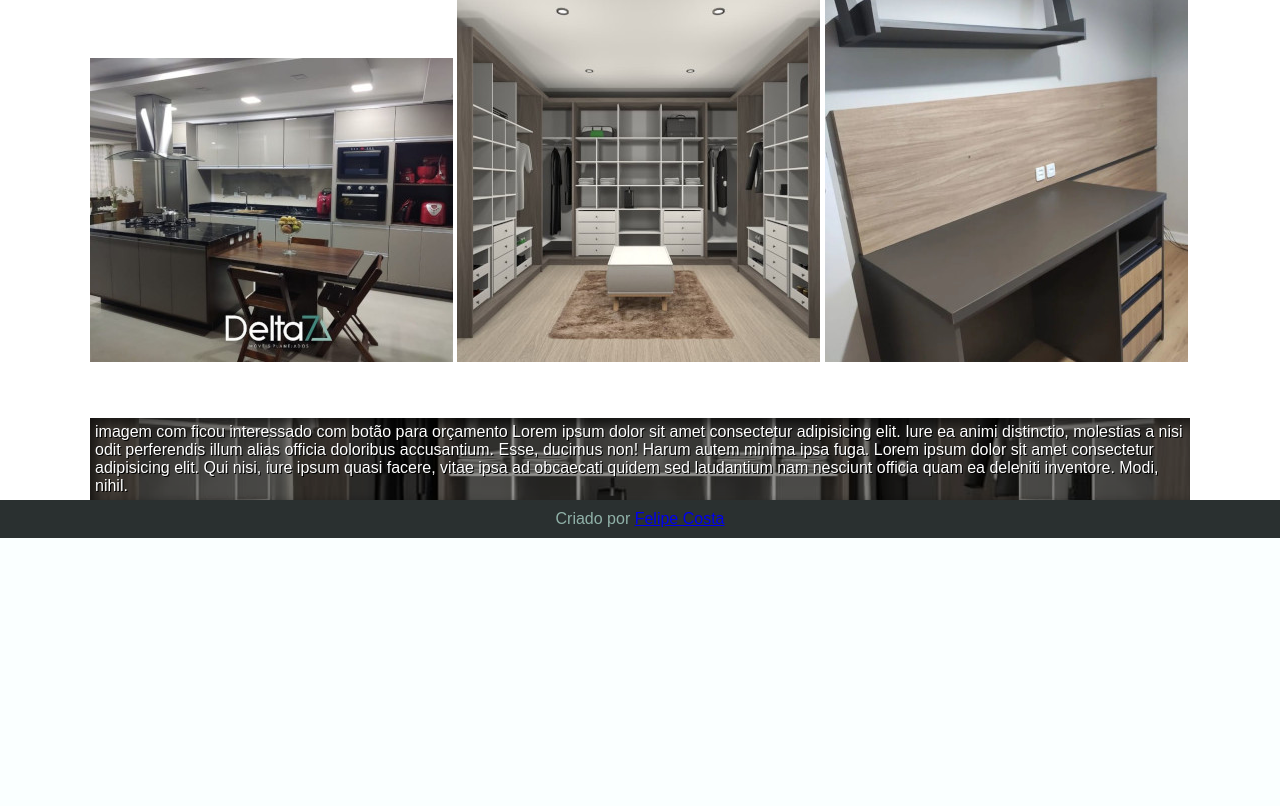
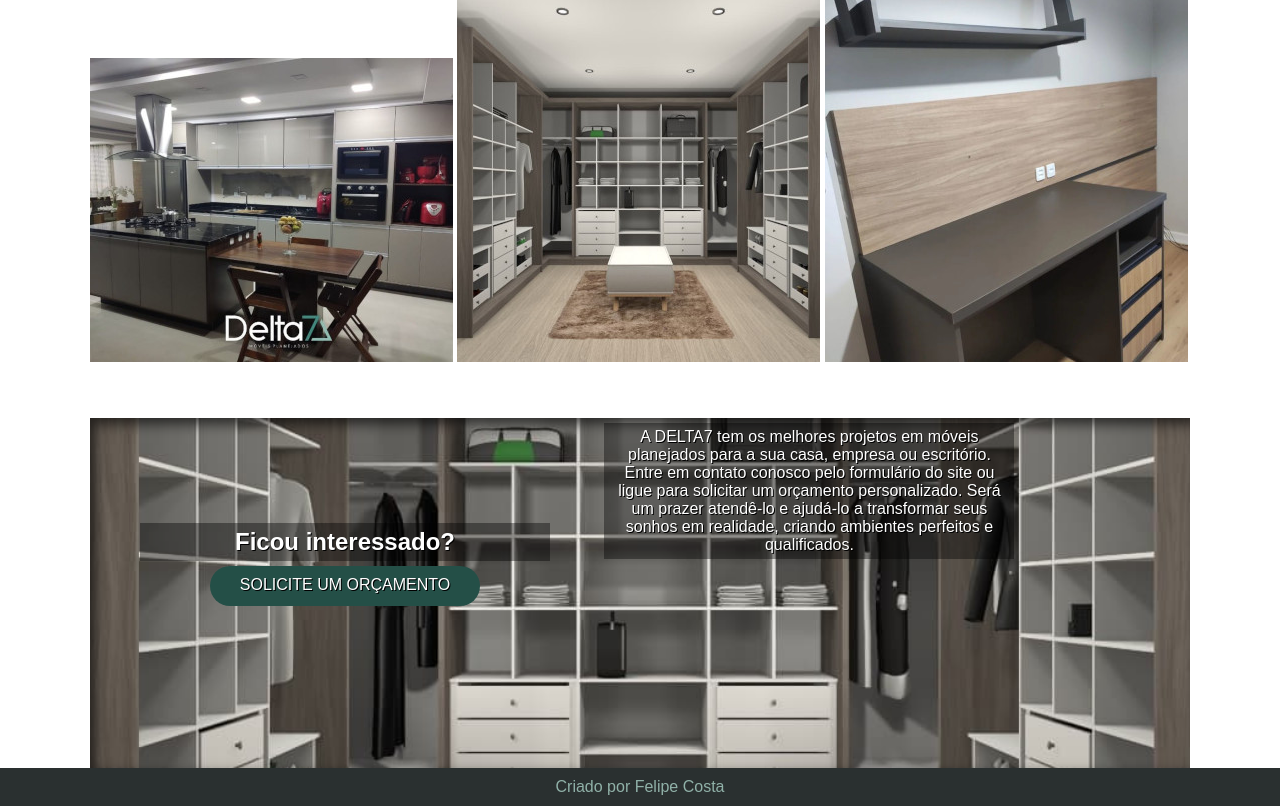
Before and after one commit to felipejlc/felipe-projetos, a PHP site: page / in a window 1280 px wide. Shown: the part 1926-2732 px from the top of the page. Before the commit the page ends 2464 px from the top, so only its background shows below. Run offline with PHP 8.4, Linux system fonts and the light colour scheme.

Commit message:
Atualização interessado

```diff
--- a/projeto-moveis/estilos/style.css
+++ b/projeto-moveis/estilos/style.css
@@ -235,6 +235,17 @@ section.imagem {
     box-shadow: inset 6px 6px 13px 0px #000000a6;
     background-size: cover;
     background-attachment: fixed;
+    height: 350px;
+ }
+
+ section.imagem > h2 {
+    display: inline-block;
+    padding: 5px;
+    background-color: #00000063;
+    text-shadow: 1px 1px 0px black;
+    text-align: center;
+    width: 400px;
+    margin: 80px 0px 0px 50px;
  }
 
  section.imagem > p {
@@ -242,12 +253,30 @@ section.imagem {
     padding: 5px;
     background-color: #00000063;
     text-shadow: 1px 1px 0px black;
+    text-align: center;
+    width: 400px;
+    margin: 5px 0px 0px 50px;
  }
+
+ section.imagem > p.botao {
+    display: inline-block;
+    padding: 10px;
+    background-color: var(--cor1);
+    text-shadow: 1px 1px 0px black;
+    border-radius: 50px;
+    width: 250px;
+    height: 20px;
+    margin: 5px 0px 0px 120px;
+ }
+
+ section.imagem > p.botao > a {
+    text-decoration: none;
+    color: white;
+}
 
  section#img01 {
     background-image: url('../imagens/img-originais/closed-original.jpg');
-    background-position: right center;
-
+    background-position: center center;
  }
 
 
@@ -278,3 +307,18 @@ footer {
     text-align: center;
     padding: 10px 0px;
 }
+
+footer > p {
+    text-align: center;
+    color: var(--cor0);
+}
+
+footer > p > a {
+    color: var(--cor0);
+    text-decoration: none;
+}
+
+footer > p > a:hover {
+    color: white;
+
+}
--- a/projeto-moveis/index.html
+++ b/projeto-moveis/index.html
@@ -142,14 +142,20 @@
 
 
         <section class="imagem" id="img01">
-            <p>imagem com ficou interessado com botão para orçamento
-                Lorem ipsum dolor sit amet consectetur adipisicing elit. Iure ea animi distinctio, molestias a nisi odit perferendis illum alias officia doloribus accusantium. Esse, ducimus non! Harum autem minima ipsa fuga. Lorem ipsum dolor sit amet consectetur adipisicing elit. Qui nisi, iure ipsum quasi facere, vitae ipsa ad obcaecati quidem sed laudantium nam nesciunt officia quam ea deleniti inventore. Modi, nihil.
+            <h2>
+                Ficou interessado?
+            </h2>
+            <p>
+                A DELTA7 tem os melhores projetos em móveis planejados para a sua casa, empresa ou escritório. Entre em contato conosco pelo formulário do site ou ligue para solicitar um orçamento personalizado. Será um prazer atendê-lo e ajudá-lo a transformar seus sonhos em realidade, criando ambientes perfeitos e qualificados.
+            </p>
+            <p class="botao">
+                <a href="#">SOLICITE UM ORÇAMENTO</a>
             </p>
         </section>
 
     </main>
     <footer>
-        <p>Criado por <a href="https://felipejlc.github.io/felipe-projetos">Felipe Costa</a> </p>
+        <p>Criado por <a href="https://felipejlc.github.io/felipe-projetos" target="_blank">Felipe Costa</a> </p>
     </footer>
     <script>
         function mudouTamanho() {
```
